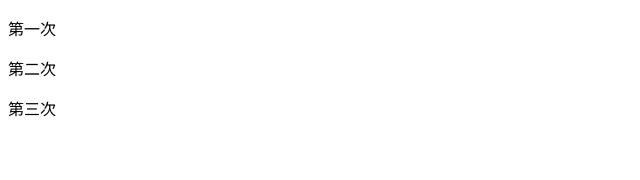
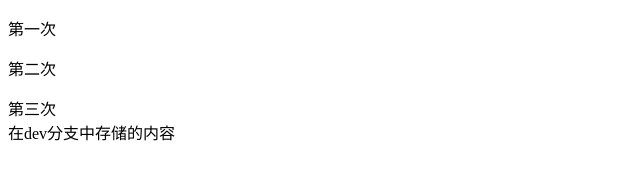
Before and after one commit to bigeyesdzq/story, a plain HTML site: page test.html in a window 1280 px wide. Shown: the whole page, without its empty margins (0-640 px from the left). Drawn offline with Linux system fonts and the light colour scheme.

Commit message:
dev分支中存储的内容

```diff
--- a/test.html
+++ b/test.html
@@ -8,5 +8,6 @@
 	<p>第一次</p>
 	<p>第二次</p>
 	<div>第三次</div>
+	<span>在dev分支中存储的内容</span>
 </body>
 </html>
```
